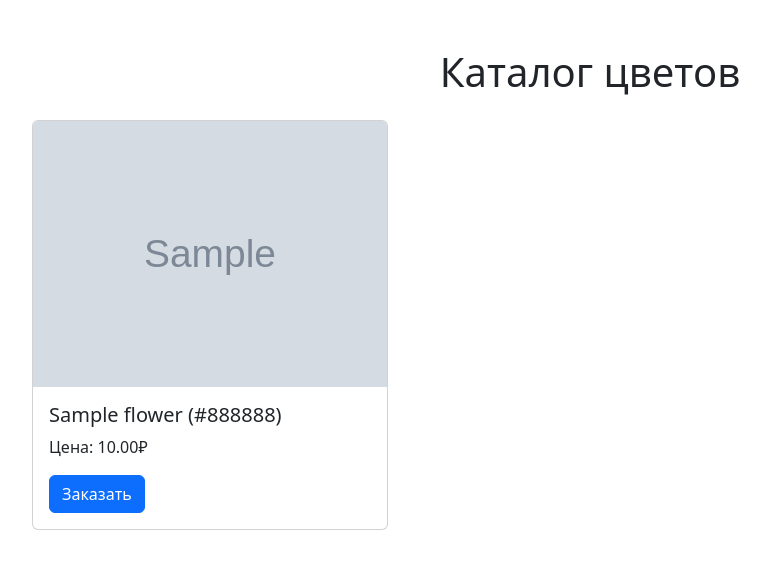
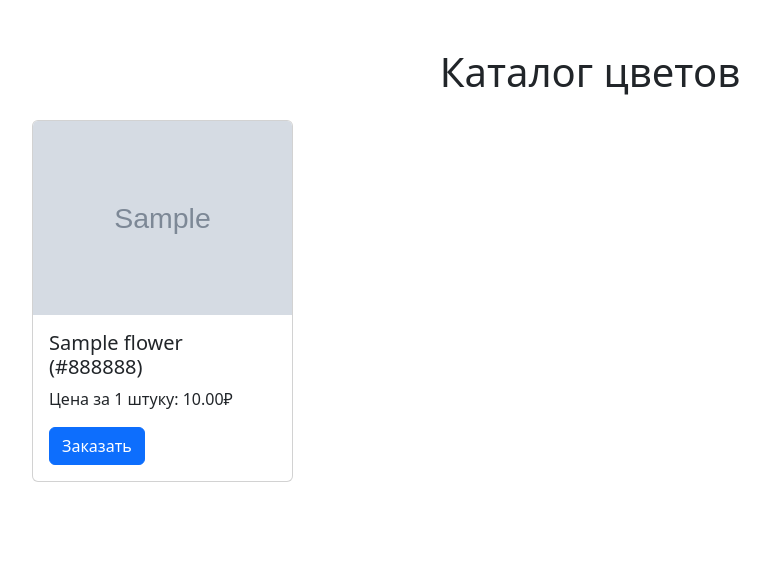
Before and after one commit to PINnew/project_1, a Django app: page / in a window 1280 px wide. Shown: the top 569 px of the page, without its empty margins (50-820 px from the left). Run offline with Django 5.2, Linux system fonts and the light colour scheme; tables that the repository leaves empty hold one stand-in row (values such as "Sample post"); grey boxes marked "Sample" are stand-in pictures.

Commit message:
add flower 3

```diff
--- a/flower_shop/orders/templates/orders/catalog.html
+++ b/flower_shop/orders/templates/orders/catalog.html
@@ -10,12 +10,12 @@
     <h1 class="mb-4 text-center">Каталог цветов</h1>
     <div class="row">
         {% for flower in flowers %}
-            <div class="col-md-4 mb-4">
+            <div class="col-md-3 mb-4">
                 <div class="card">
                     <img src="{{ flower.image.url }}" class="card-img-top" alt="{{ flower.name }}">
                     <div class="card-body">
                         <h5 class="card-title">{{ flower.name }} ({{ flower.color }})</h5>
-                        <p class="card-text">Цена: {{ flower.price }}₽</p>
+                        <p class="card-text">Цена за 1 штуку: {{ flower.price }}₽</p>
                         <a href="{% url 'create_order' flower.id %}" class="btn btn-primary">Заказать</a>
                     </div>
                 </div>
```
Also changed, not shown: flower_shop/media/flowers/tul_b.jpg (added), flower_shop/media/flowers/tul_k.jpg (added), flower_shop/media/flowers/tul_r.jpg (added), flower_shop/media/flowers/tul_r_pC7IXQy.jpg (added), flower_shop/media/flowers/tul_z.jpg (added), flower_shop/media/flowers/xre_b.jpg (added), flower_shop/media/flowers/xre_k.jpg (added), flower_shop/media/flowers/xre_r.jpg (added), flower_shop/media/flowers/xre_z.jpg (added).
